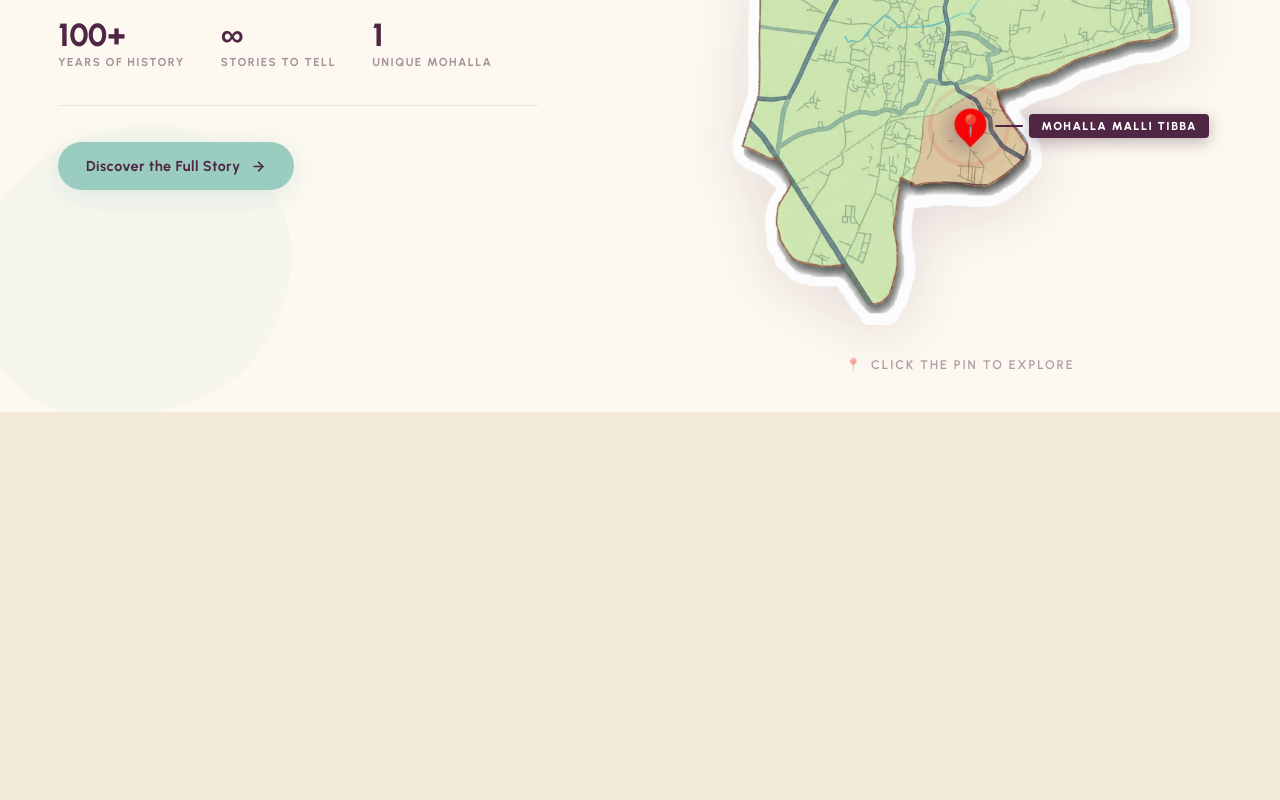
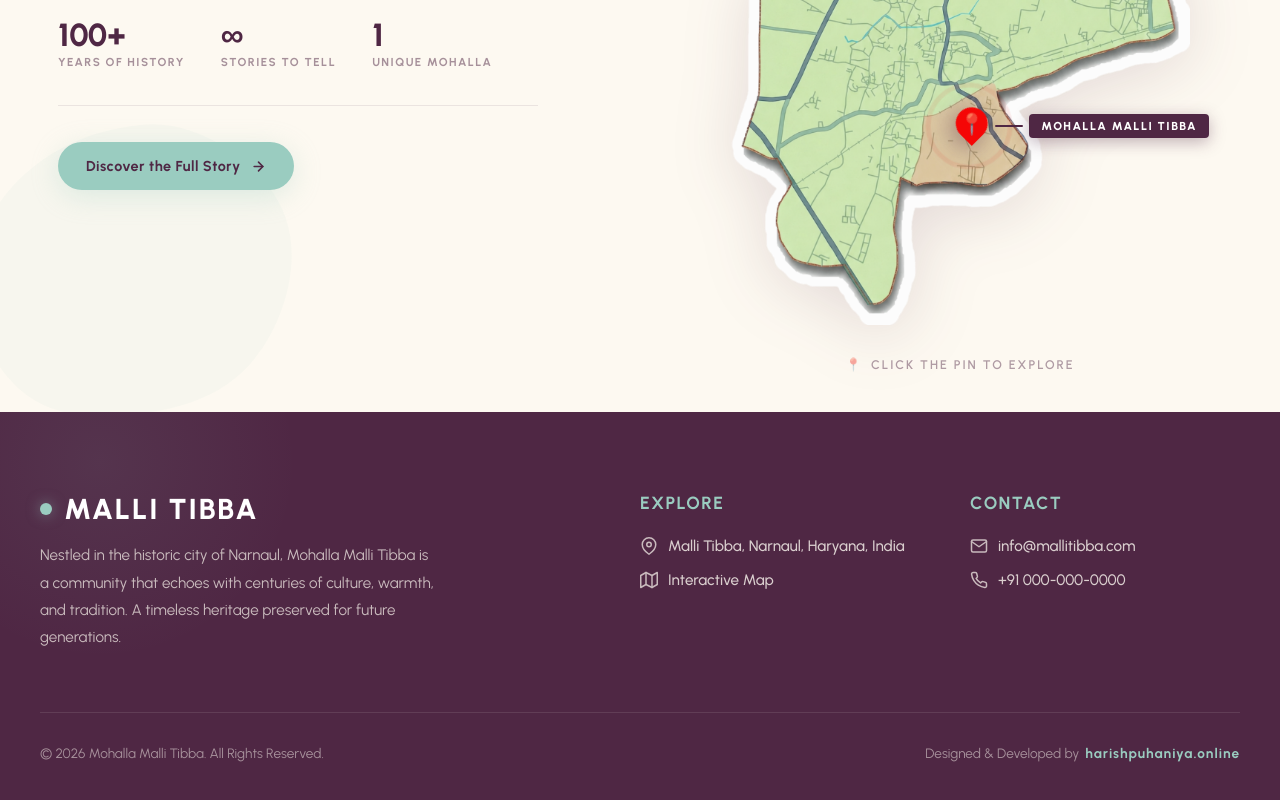
Before and after one commit to HARISH-YADAV483/citywebsite, a React (Vite) app in the folder frontend/: page / in a window 1280 px wide. Shown: the part 1324-2124 px from the top of the page. Before the commit the page ends 1736 px from the top, so only its background shows below. Built offline with nearby package versions, Linux system fonts and the light colour scheme; a web font is replaced by a local one.

Commit message:
Your commit message

```diff
--- a/frontend/src/App.jsx
+++ b/frontend/src/App.jsx
@@ -1,5 +1,6 @@
 import Navbar from './components/Navbar'
 import Home from './components/Home'
+import Footer from './components/Footer'
 import './App.css'
 
 function App() {
@@ -7,6 +8,7 @@ function App() {
     <>
       <Navbar />
       <Home />
+      <Footer />
     </>
   )
 }
--- /dev/null
+++ b/frontend/src/components/Footer.css
@@ -0,0 +1,166 @@
+/* ─── Footer.css ─────────────────────────────────────────── */
+.footer {
+  background: rgb(79, 39, 68);
+  color: rgb(253, 249, 241);
+  padding: 80px 40px 40px;
+  font-family: 'Urbanist', sans-serif;
+  position: relative;
+  overflow: hidden;
+}
+
+.footer__deco {
+  position: absolute;
+  top: -150px;
+  left: -100px;
+  width: 400px;
+  height: 400px;
+  border-radius: 50%;
+  background: radial-gradient(circle, rgba(154, 204, 192, 0.08) 0%, transparent 70%);
+  pointer-events: none;
+}
+
+.footer__container {
+  max-width: 1200px;
+  margin: 0 auto;
+  position: relative;
+  z-index: 1;
+}
+
+.footer__grid {
+  display: grid;
+  grid-template-columns: 2fr 1fr 1fr;
+  gap: 60px;
+  margin-bottom: 60px;
+}
+
+.footer__brand {
+  display: flex;
+  flex-direction: column;
+  gap: 16px;
+}
+
+.footer__logo {
+  display: flex;
+  align-items: center;
+  gap: 12px;
+}
+
+.footer__logo-dot {
+  width: 12px;
+  height: 12px;
+  border-radius: 50%;
+  background: rgb(154, 204, 192);
+  box-shadow: 0 0 14px rgba(154, 204, 192, 0.5);
+}
+
+.footer__title {
+  font-size: 1.8rem;
+  font-weight: 800;
+  letter-spacing: 2px;
+  text-transform: uppercase;
+  color: #fff;
+}
+
+.footer__desc {
+  font-size: 0.95rem;
+  line-height: 1.8;
+  color: rgba(253, 249, 241, 0.7);
+  max-width: 400px;
+}
+
+.footer__column-title {
+  font-size: 1.1rem;
+  font-weight: 700;
+  letter-spacing: 1.5px;
+  text-transform: uppercase;
+  margin-bottom: 24px;
+  color: rgb(154, 204, 192);
+}
+
+.footer__links {
+  list-style: none;
+  padding: 0;
+  display: flex;
+  flex-direction: column;
+  gap: 16px;
+}
+
+.footer__links li {
+  display: flex;
+  align-items: center;
+  gap: 10px;
+}
+
+.footer__links a {
+  color: rgba(253, 249, 241, 0.8);
+  font-size: 0.95rem;
+  font-weight: 500;
+  transition: all 0.3s ease;
+  text-decoration: none;
+  display: inline-flex;
+  align-items: center;
+  gap: 8px;
+}
+
+.footer__links a:hover {
+  color: #fff;
+  transform: translateX(4px);
+}
+
+.footer__icon {
+  width: 18px;
+  height: 18px;
+  opacity: 0.7;
+}
+
+.footer__bottom {
+  padding-top: 32px;
+  border-top: 1px solid rgba(253, 249, 241, 0.1);
+  display: flex;
+  justify-content: space-between;
+  align-items: center;
+  font-size: 0.85rem;
+  color: rgba(253, 249, 241, 0.5);
+}
+
+.footer__developer {
+  display: flex;
+  align-items: center;
+  gap: 6px;
+}
+
+.footer__developer a {
+  color: rgb(154, 204, 192);
+  font-weight: 700;
+  letter-spacing: 1px;
+  text-decoration: none;
+  transition: color 0.3s ease;
+}
+
+.footer__developer a:hover {
+  color: #fff;
+}
+
+@media (max-width: 992px) {
+  .footer__grid {
+    grid-template-columns: 1fr 1fr;
+  }
+  .footer__brand {
+    grid-column: 1 / -1;
+  }
+}
+
+@media (max-width: 640px) {
+  .footer {
+    padding: 60px 24px 30px;
+  }
+  .footer__grid {
+    grid-template-columns: 1fr;
+    gap: 40px;
+  }
+  .footer__bottom {
+    flex-direction: column;
+    gap: 16px;
+    text-align: center;
+  }
+}
--- /dev/null
+++ b/frontend/src/components/Footer.jsx
@@ -0,0 +1,86 @@
+import './Footer.css'
+
+function Footer() {
+  return (
+    <footer className="footer" id="contact">
+      <div className="footer__deco"></div>
+      <div className="footer__container">
+
+        <div className="footer__grid">
+          {/* Brand & Details */}
+          <div className="footer__brand">
+            <div className="footer__logo">
+              <span className="footer__logo-dot"></span>
+              <span className="footer__title">Malli Tibba</span>
+            </div>
+            <p className="footer__desc">
+              Nestled in the historic city of Narnaul, Mohalla Malli Tibba is a community
+              that echoes with centuries of culture, warmth, and tradition. A timeless
+              heritage preserved for future generations.
+            </p>
+          </div>
+
+          {/* Location & Explore */}
+          <div className="footer__column">
+            <h3 className="footer__column-title">Explore</h3>
+            <ul className="footer__links">
+              <li>
+                <svg className="footer__icon" viewBox="0 0 24 24" fill="none" stroke="currentColor" strokeWidth="2" strokeLinecap="round" strokeLinejoin="round">
+                  <path d="M21 10c0 7-9 13-9 13s-9-6-9-13a9 9 0 0 1 18 0z"></path>
+                  <circle cx="12" cy="10" r="3"></circle>
+                </svg>
+                <a href="https://www.google.com/maps/place/Mohalla+Mali+Tibba,+Narnaul,+Haryana+123001/@28.0364079,76.1066231,16z/data=!3m1!4b1!4m6!3m5!1s0x3912b5c10ab6bd4b:0x72080dfb667d5f3e!8m2!3d28.0349822!4d76.1116997!16s%2Fg%2F1ptwnyfs6?entry=ttu&g_ep=EgoyMDI2MDYwOS4wIKXMDSoASAFQAw%3D%3D" target="_blank" rel="noopener noreferrer">
+                 Malli Tibba, Narnaul, Haryana, India
+                </a>
+              </li>
+              <li>
+                <svg className="footer__icon" viewBox="0 0 24 24" fill="none" stroke="currentColor" strokeWidth="2" strokeLinecap="round" strokeLinejoin="round">
+                  <polygon points="1 6 1 22 8 18 16 22 23 18 23 2 16 6 8 2 1 6"></polygon>
+                  <line x1="8" y1="2" x2="8" y2="18"></line>
+                  <line x1="16" y1="6" x2="16" y2="22"></line>
+                </svg>
+                <a href="#explore">Interactive Map</a>
+              </li>
+            </ul>
+          </div>
+
+          {/* Contacts */}
+          <div className="footer__column">
+            <h3 className="footer__column-title">Contact</h3>
+            <ul className="footer__links">
+              <li>
+                <svg className="footer__icon" viewBox="0 0 24 24" fill="none" stroke="currentColor" strokeWidth="2" strokeLinecap="round" strokeLinejoin="round">
+                  <path d="M4 4h16c1.1 0 2 .9 2 2v12c0 1.1-.9 2-2 2H4c-1.1 0-2-.9-2-2V6c0-1.1.9-2 2-2z"></path>
+                  <polyline points="22,6 12,13 2,6"></polyline>
+                </svg>
+                <a href="#">info@mallitibba.com</a>
+              </li>
+              <li>
+                <svg className="footer__icon" viewBox="0 0 24 24" fill="none" stroke="currentColor" strokeWidth="2" strokeLinecap="round" strokeLinejoin="round">
+                  <path d="M22 16.92v3a2 2 0 0 1-2.18 2 19.79 19.79 0 0 1-8.63-3.07 19.5 19.5 0 0 1-6-6 19.79 19.79 0 0 1-3.07-8.67A2 2 0 0 1 4.11 2h3a2 2 0 0 1 2 1.72 12.84 12.84 0 0 0 .7 2.81 2 2 0 0 1-.45 2.11L8.09 9.91a16 16 0 0 0 6 6l1.27-1.27a2 2 0 0 1 2.11-.45 12.84 12.84 0 0 0 2.81.7A2 2 0 0 1 22 16.92z"></path>
+                </svg>
+                <a href="tel:+910000000000">+91 000-000-0000</a>
+              </li>
+            </ul>
+          </div>
+        </div>
+
+        {/* Copyright & Developer */}
+        <div className="footer__bottom">
+          <div className="footer__copyright">
+            &copy; {new Date().getFullYear()} Mohalla Malli Tibba. All Rights Reserved.
+          </div>
+          <div className="footer__developer">
+            Designed & Developed by
+            <a href="https://harishpuhaniya.online" target="_blank" rel="noopener noreferrer">
+              harishpuhaniya.online
+            </a>
+          </div>
+        </div>
+
+      </div>
+    </footer>
+  )
+}
+
+export default Footer
```
